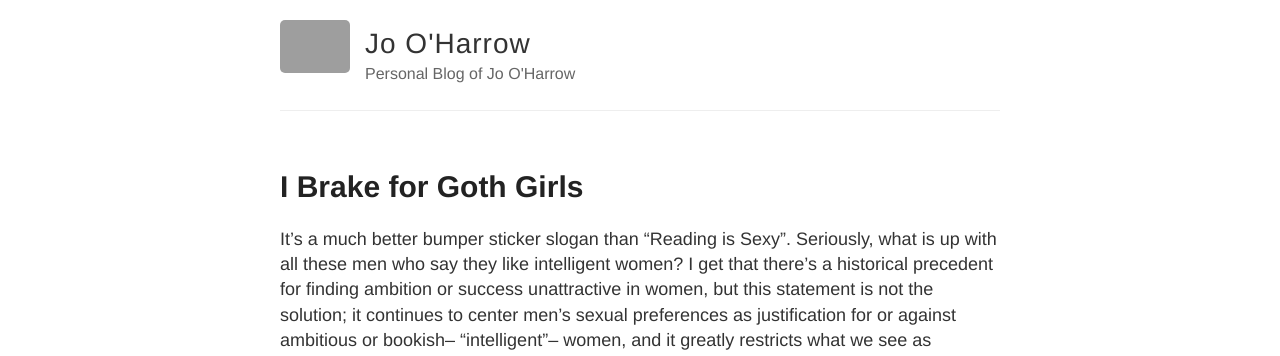
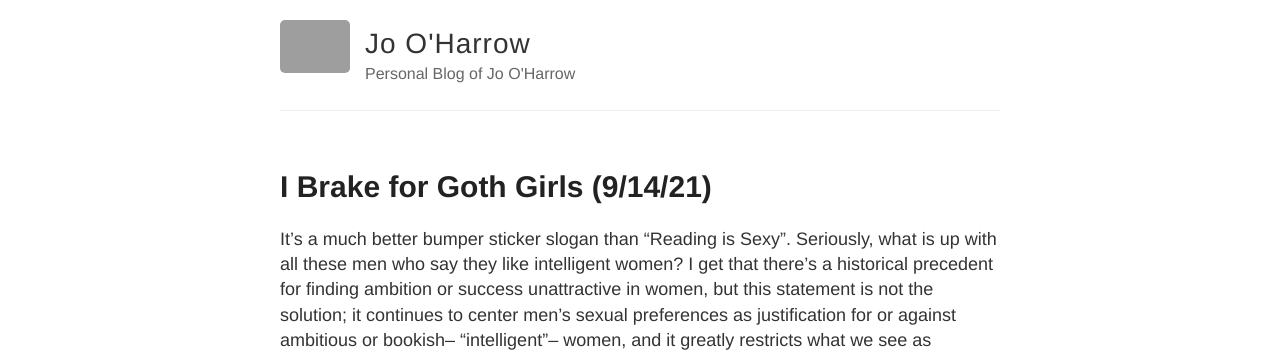
Before and after one commit to josieoharrow/josieoharrow.github.io, a Jekyll site: the page built from _posts/2021-09-14-post.md, in a window 1280 px wide. Shown: the top 356 px of the page. Built offline with Jekyll 4.4.1, drawn with Linux system fonts in a browser that asks for light colours.

Commit message:
Update 2021-09-14-post.md

```diff
--- a/_posts/2021-09-14-post.md
+++ b/_posts/2021-09-14-post.md
@@ -1,6 +1,6 @@
 ---
 layout: post
-title: I Brake for Goth Girls
+title: I Brake for Goth Girls (9/14/21)
 ---
 
 It's a much better bumper sticker slogan than "Reading is Sexy". Seriously, what is up with all these men who say they like intelligent women? I get that there's a historical precedent for finding ambition or success unattractive in women, but this statement is not the solution; it continues to center men's sexual preferences as justification for or against ambitious or bookish– "intelligent"– women, and it greatly restricts what we see as intelligence in women. While I'm at it, I am tired of reading being a personality trait or a way to look down on other people; if you read a lot and brag about it to people, you were probably well-resourced as a kid. Congrats, you're privileged.
```
